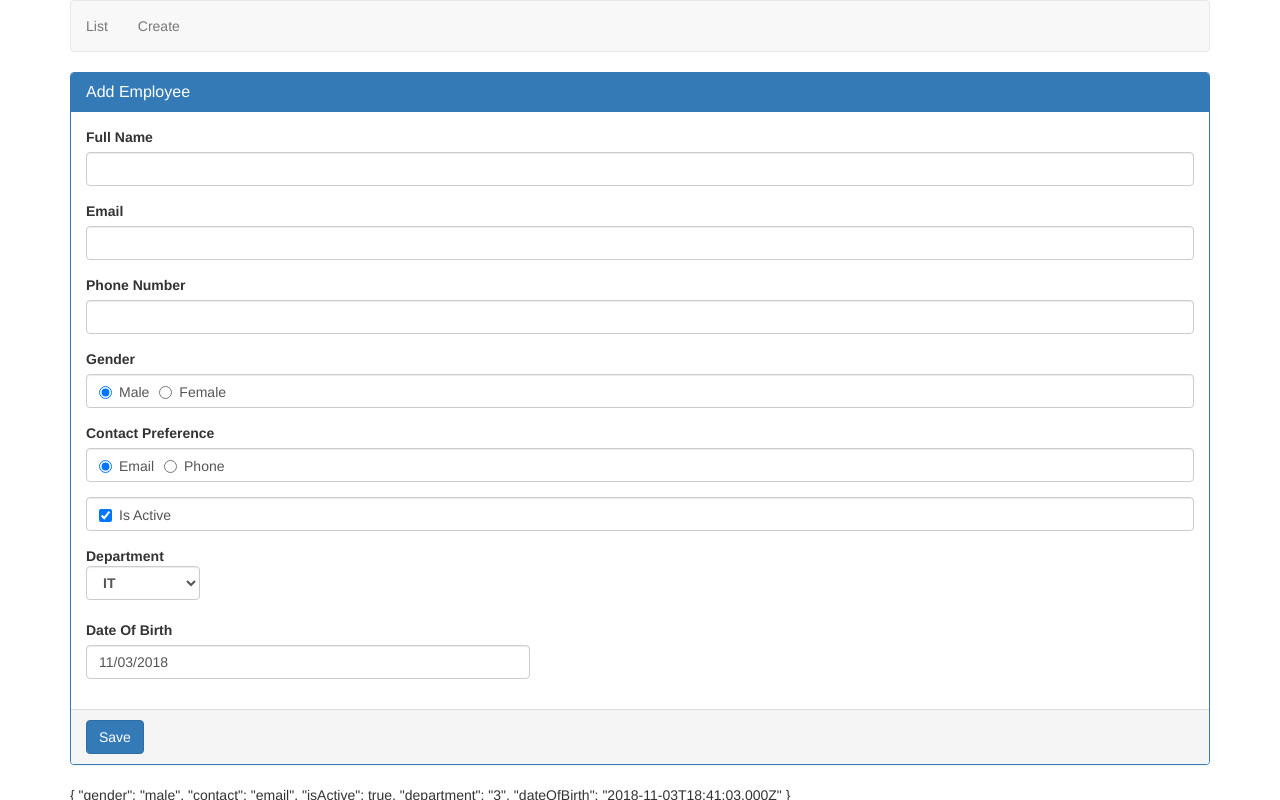
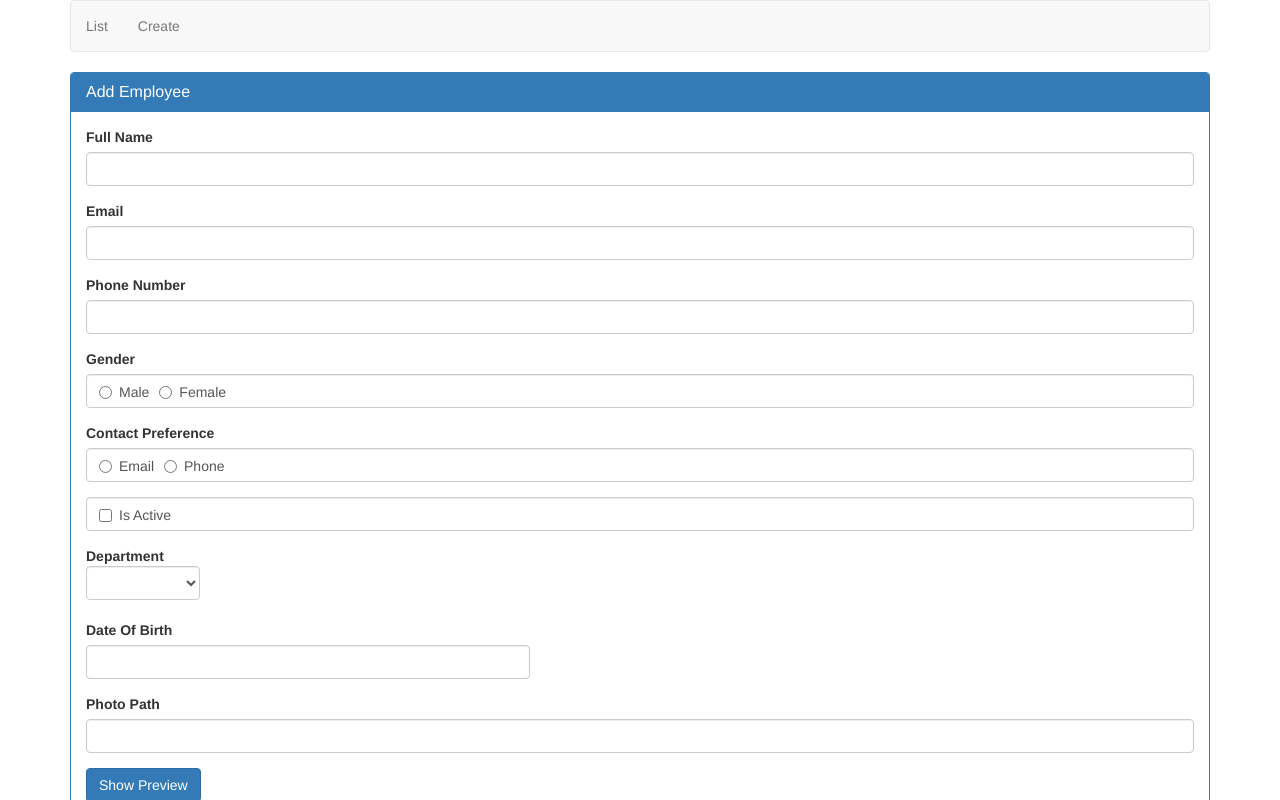
Before and after one commit to wbentaala/AngularCrud, an Angular app: page /create in a window 1280 px wide. Shown: the top 800 px of the page. Built offline with nearby package versions, Linux system fonts and the light colour scheme.

Commit message:
add template validators

```diff
--- a/src/app/employees/create-employee.component.html
+++ b/src/app/employees/create-employee.component.html
@@ -1,43 +1,48 @@
-<form #employeeForm="ngForm" (ngSubmit)="saveEmployee(employeeForm)">
+<form #employeeForm="ngForm" ngNativeValidate (ngSubmit)="saveEmployee(employee)">
   <div class="panel panel-primary">
     <div class="panel-heading">
       <h3 class="panel-title">Add Employee</h3>
     </div>
     <div class="panel-body">
-      <div class="form-group">
-        <label for="fullName">Full Name</label>
-        <input id="fullName" name="fullName" [(ngModel)]="fullName" type="text" class="form-control">
+      <div class="form-group" [class.has-error]="name.invalid && name.touched">
+        <label for="name" class="control-label">Full Name</label>
+        <input id="name" required name="name" [(ngModel)]="employee.name" #name="ngModel" type="text" class="form-control">
+        <span class="help-block" *ngIf="name.invalid && name.touched">Name is required</span>
       </div>
-      <div class="form-group">
-        <label for="email">Email</label>
-        <input id="email" name="email" [(ngModel)]="email" type="text" class="form-control">
+      <div class="form-group" [class.has-error]="email.invalid && email.touched" [class.has-success]="email.valid">
+        <label for="email" class="control-label">Email</label>
+        <input id="email" required email name="email" [(ngModel)]="employee.email" #email="ngModel" type="text" class="form-control">
+        <span class="help-block" *ngIf="email.errors?.required && email.touched">Email is required</span>
+        <span class="help-block" *ngIf="email.errors?.email && email.touched">Email is invalid</span>
       </div>
-      <div class="form-group">
-          <label for="phone">Phone Number</label>
-          <input type="text" id="phone" class="form-control" name="phone" [(ngModel)]="phone">
+      <div class="form-group" [class.has-error]="phone.invalid && phone.touched" [class.has-success]="phone.valid">
+          <label for="phone" class="control-label">Phone Number</label>
+          <input type="text" required numeric id="phone" class="form-control" name="phone" #phone="ngModel" [(ngModel)]="employee.phone">
+          <span class="help-block" *ngIf="phone.invalid && phone.touched">Phone is invalid</span>
       </div>
-      <div class="form-group">
-        <label>Gender</label>
+      <div class="form-group" [class.has-error]="gender.invalid && gender.touched" [class.has-success]="gender.valid">
+        <label class="control-label">Gender</label>
         <div class="form-control">
           <label class="radio-inline">
-            <input type="radio" [(ngModel)]="gender" value="male" name="gender">
+            <input type="radio" required [(ngModel)]="employee.gender" value="male" name="gender" #gender="ngModel">
             Male
           </label>
           <label class="radio-inline">
-              <input type="radio" [(ngModel)]="gender" value="female" name="gender">
+              <input type="radio" required [(ngModel)]="employee.gender" value="female" name="gender" #gender="ngModel">
               Female
             </label>
         </div>
+        <span class="help-block"*ngIf="gender.invalid && gender.touched">Gender is required</span>
       </div>
       <div class="form-group">
           <label>Contact Preference</label>
           <div class="form-control">
             <label class="radio-inline">
-              <input type="radio" [(ngModel)]="contact" value="email" name="contact">
+              <input type="radio" [(ngModel)]="employee.contactPreference" value="email" name="contactPreference">
               Email
             </label>
             <label class="radio-inline">
-              <input type="radio" [(ngModel)]="contact" value="phone" name="contact">
+              <input type="radio" [(ngModel)]="employee.contactPreference" value="phone" name="contactPreference">
               Phone
               </label>
           </div>
@@ -45,7 +50,7 @@
         <div class="form-group">
             <div class="form-control">
               <label class="checkbox-inline">
-                <input type="checkbox" name="isActive" [(ngModel)]="isActive">
+                <input type="checkbox" name="isActive" [(ngModel)]="employee.isActive">
                 Is Active
               </label>
           </div>
@@ -53,7 +58,7 @@
         <div class="form-group">
             <label for="department">
               Department
-              <select id="department" name="department" [(ngModel)]="department" class="form-control">
+              <select id="department" name="department" [(ngModel)]="employee.department" class="form-control">
                 <option *ngFor="let department of departments" value="{{department.id}}">{{department.name}}</option>
               </select>
             </label>
@@ -61,8 +66,21 @@
         <div class="row">
         <div class="form-group col-xs-5">
             <label for="dateOfBirth">Date Of Birth</label>
-            <input type="text" bsDatepicker [bsConfig]="datePickerConfig" id="dateOfBirth" class="form-control" name="dateOfBirth" [(ngModel)]="dateOfBirth">
+            <input type="text" bsDatepicker placement="bottom" [bsConfig]="datePickerConfig" id="dateOfBirth" class="form-control" name="dateOfBirth" [(ngModel)]="employee.dateOfBirth">
         </div>
+      </div>
+
+      <div class="form-group">
+        <label for="photoPth">Photo Path</label>
+        <input id="photoPath" name="photoPath" [(ngModel)]="employee.photoPath" type="text" class="form-control">
+      </div>
+
+      <div class="form-group">
+        <input type="button" class="btn btn-primary" [value]="preview_value" (click)="showPreview()">
+      </div>
+
+      <div class="form-group">
+        <img [src]="photoPath" [hidden]="hidden_yn" height="200" width="200">
       </div>
     </div>
 
@@ -73,3 +91,7 @@
 </form>
 
 {{employeeForm.value | json}}
+
+<br><br>
+
+Employee model : {{ employee | json }}
--- a/src/app/employees/create-employee.component.ts
+++ b/src/app/employees/create-employee.component.ts
@@ -1,3 +1,4 @@
+import { Employee } from './../models/employee.model';
 import { Component, OnInit } from '@angular/core';
 import { NgForm } from '@angular/forms';
 import { Department } from '../models/department.model';
@@ -14,6 +15,9 @@ export class CreateEmployeeComponent implements OnInit {
   contact = 'email';
   isActive = true;
   department = '3';
+  photoPath = 'assets/images/mark.png';
+  hidden_yn: boolean = true;
+  preview_value: string = "Show Preview";
   dateOfBirth: Date = new Date();
   departments: Department[] = [
     {id: 1, name: "Help Desk"},
@@ -21,19 +25,40 @@ export class CreateEmployeeComponent implements OnInit {
     {id: 3, name: "IT"},
     {id: 4, name: "Paroll"}
   ];
+  employee: Employee = {
+    id: null,
+    name: null,
+    gender: null,
+    email: null,
+    phoneNumber: null,
+    contactPreference: null,
+    dateOfBirth: null,
+    department: null,
+    isActive: null,
+    photoPath: null
+  };
   constructor() {
     this.datePickerConfig = Object.assign({},
       {
         containerClass: 'theme-dark-blue',
         showWeekNumbers: false
       });
+
   }
 
   ngOnInit() {
   }
 
-  saveEmployee(employee: NgForm): void{
-    console.log(employee.value);
+  saveEmployee(employee: Employee): void{
+    console.log(employee);
+  }
+
+  showPreview(){
+    this.hidden_yn = !this.hidden_yn;
+    if(this.hidden_yn)
+      this.preview_value = "Show Preview";
+    else
+      this.preview_value = "Hide Preview"
   }
 
 }
```
Also changed, not shown: src/assets/images/new.png (added), 1 other file (tests, documents, lock files or other folders).
